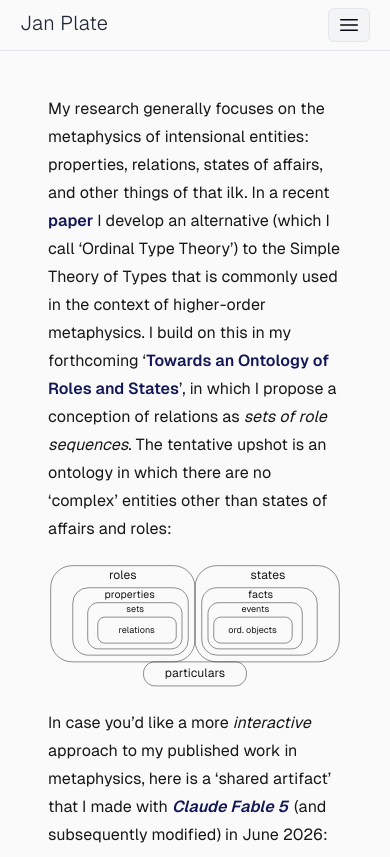
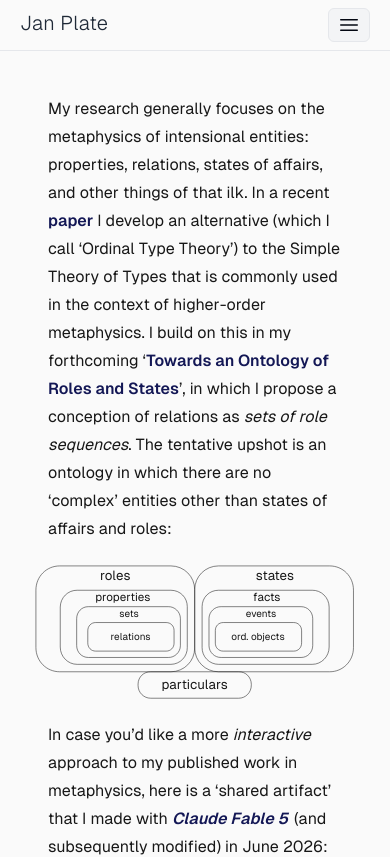
Before and after one commit to jplate/home, a Next.js app: page /home/Research in a window 390 px wide. Shown: the top 857 px of the page. Built offline with nearby package versions, Linux system fonts and the light colour scheme.

Commit message:
Update page.tsx

```diff
--- a/src/app/Research/page.tsx
+++ b/src/app/Research/page.tsx
@@ -61,7 +61,7 @@ const Diagram = (props: React.SVGProps<SVGSVGElement>) => (
     <svg
         xmlns='http://www.w3.org/2000/svg'
         viewBox='0 0 611 261'
-        className='w-full sm:w-[360px] xl:w-[430px]'
+        className='-mx-8 w-[110%] md:w-[360px] xl:w-[430px]'
         {...props}
     >
         <path
```
